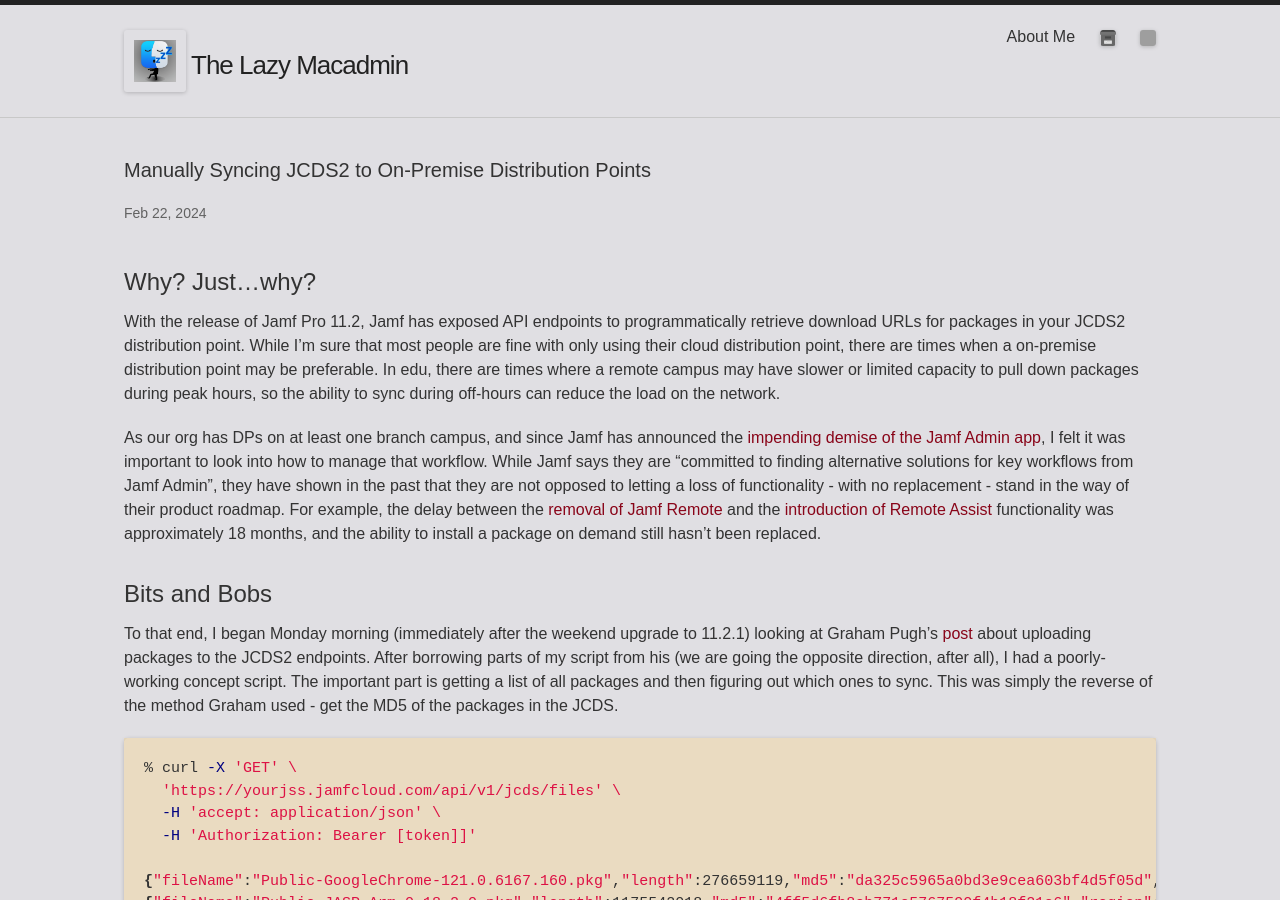
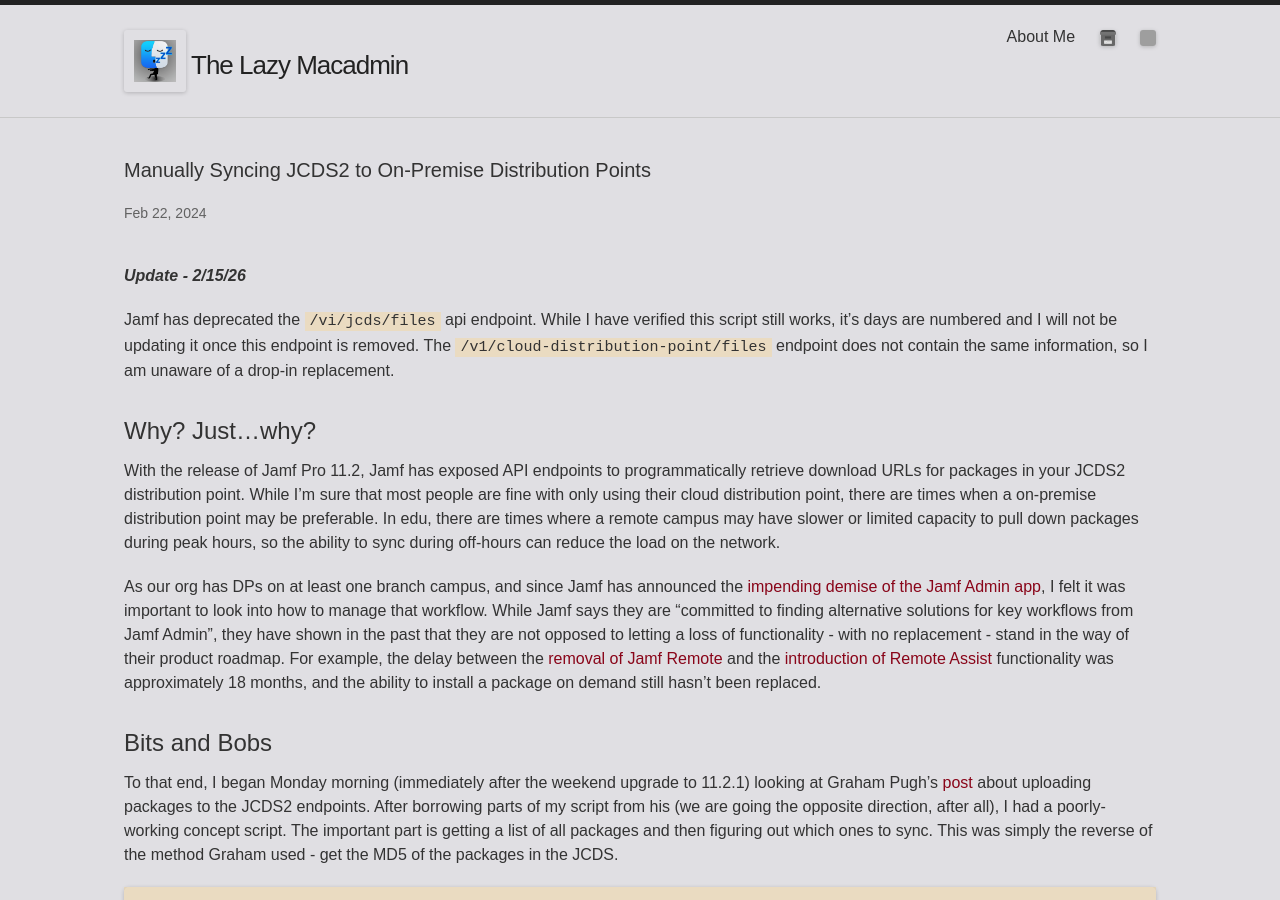
Before and after one commit to lazymacadmin/lazymacadmin.github.io, a Jekyll site: the page built from _posts/2024-02-22-manually-syncing-jcds2-to-on-prem-dp.md, in a window 1280 px wide and 900 px high. Built offline with Jekyll 4.4.1, drawn with Linux system fonts in a browser that asks for light colours; some web fonts are replaced; comment, search, counter and statistics services are not loaded; grey boxes are pictures that could not be loaded.

Commit message:
Add api endpoint deprecation warning

```diff
--- a/_posts/2024-02-22-manually-syncing-jcds2-to-on-prem-dp.md
+++ b/_posts/2024-02-22-manually-syncing-jcds2-to-on-prem-dp.md
@@ -4,6 +4,11 @@ title:  "Manually Syncing JCDS2 to On-Premise Distribution Points"
 comments: true
 meta: JCDS JCDS2 On-premise Jamf Distribution Point
 ---
+_**Update - 2/15/26**_
+
+Jamf has deprecated the `/vi/jcds/files` api endpoint. While I have verified this script still works, it's days are numbered and I will not be updating it once this endpoint is removed. The `/v1/cloud-distribution-point/files` endpoint does not contain the same information, so I am unaware of a drop-in replacement.
+
+
 ## Why? Just...why?
 
 With the release of Jamf Pro 11.2, Jamf has exposed API endpoints to programmatically retrieve download URLs for packages in your JCDS2 distribution point. While I'm sure that most people are fine with only using their cloud distribution point, there are times when a on-premise distribution point may be preferable. In edu, there are times where a remote campus may have slower or limited capacity to pull down packages during peak hours, so the ability to sync during off-hours can reduce the load on the network.
@@ -81,6 +86,7 @@ Usage: sync_jcds_local_dp.zsh --id /path/to/identity_file --jss your.jamf.server
 
 I, as usual, let Graham do a lot of the heavy lifting on this and just cobbled together the pieces I needed to make it work. Hopefully this will help keep required functionality alive once Jamf Admin goes away.
 
+
 _**Update - 5/22/24**_
 
 Slack user [elaugel](https://macadmins.slack.com/team/UD462CMJB) reached out today twith questions about required permissions for an API client. Since I had never thought to document I shared the permissions I had used (my autopkg API client) as a starting point, he and I began narrowing the permissions down to a very simple set:
```
